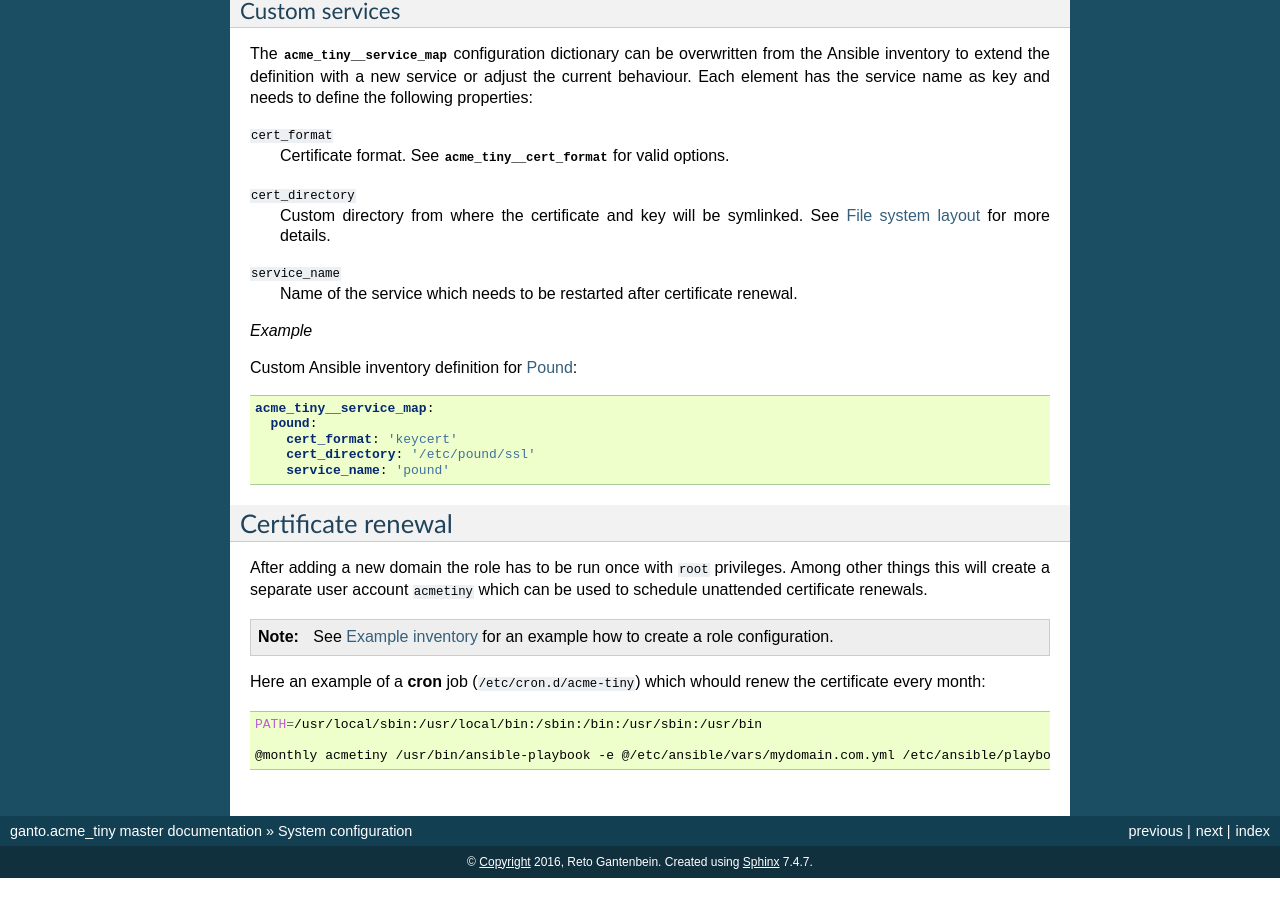
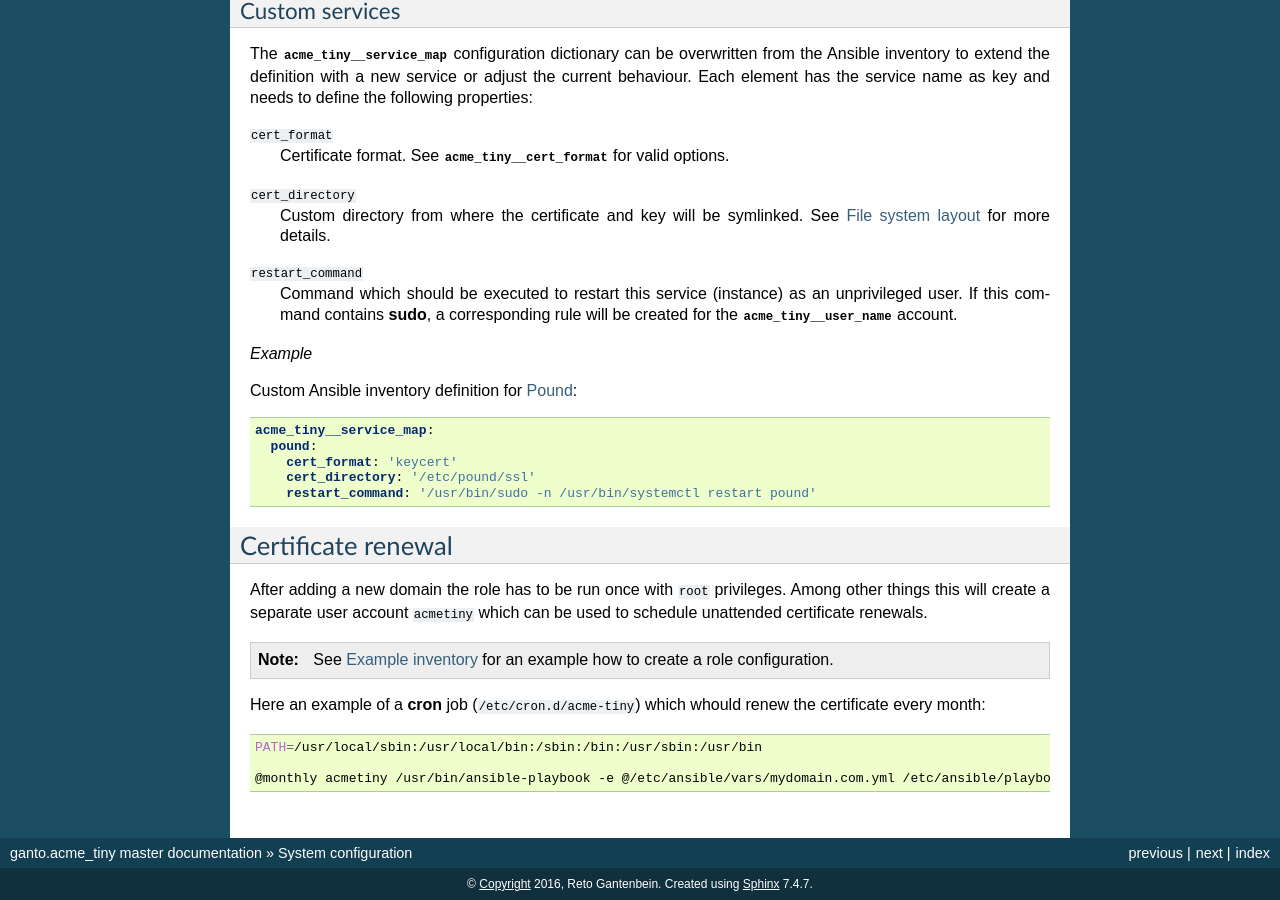
Before and after one commit to ganto/ansible-acme_tiny, a Sphinx documentation site: the page built from docs/system-configuration.rst, in a window 1280 px wide and 900 px high, scrolled down 1657 px. Built offline with Sphinx 7.4.7, drawn with Linux system fonts in a browser that asks for light colours; pages that are not in the unit, such as notebooks, are missing from menus; before the commit the page ends 2535 px from its top, so only the background shows below that.

Commit message:
Fix sudo rule setup, allow custom restart command

```diff
--- a/docs/system-configuration.rst
+++ b/docs/system-configuration.rst
@@ -144,8 +144,10 @@ name as key and needs to define the following properties:
   Custom directory from where the certificate and key will be symlinked.
   See :ref:`acme_tiny_ref_fs_layout` for more details.
 
-``service_name``
-  Name of the service which needs to be restarted after certificate renewal.
+``restart_command``
+  Command which should be executed to restart this service (instance) as an
+  unprivileged user. If this command contains :program:`sudo`, a corresponding
+  rule will be created for the :envvar:`acme_tiny__user_name` account.
 
 *Example*
 
@@ -157,7 +159,7 @@ Custom Ansible inventory definition for `Pound <http://www.apsis.ch/pound>`_:
       pound:
         cert_format: 'keycert'
         cert_directory: '/etc/pound/ssl'
-        service_name: 'pound'
+        restart_command: '/usr/bin/sudo -n /usr/bin/systemctl restart pound'
 
 
 .. _acme_tiny_ref_cert_renewal:
```
Also changed, not shown: 4 other files.
